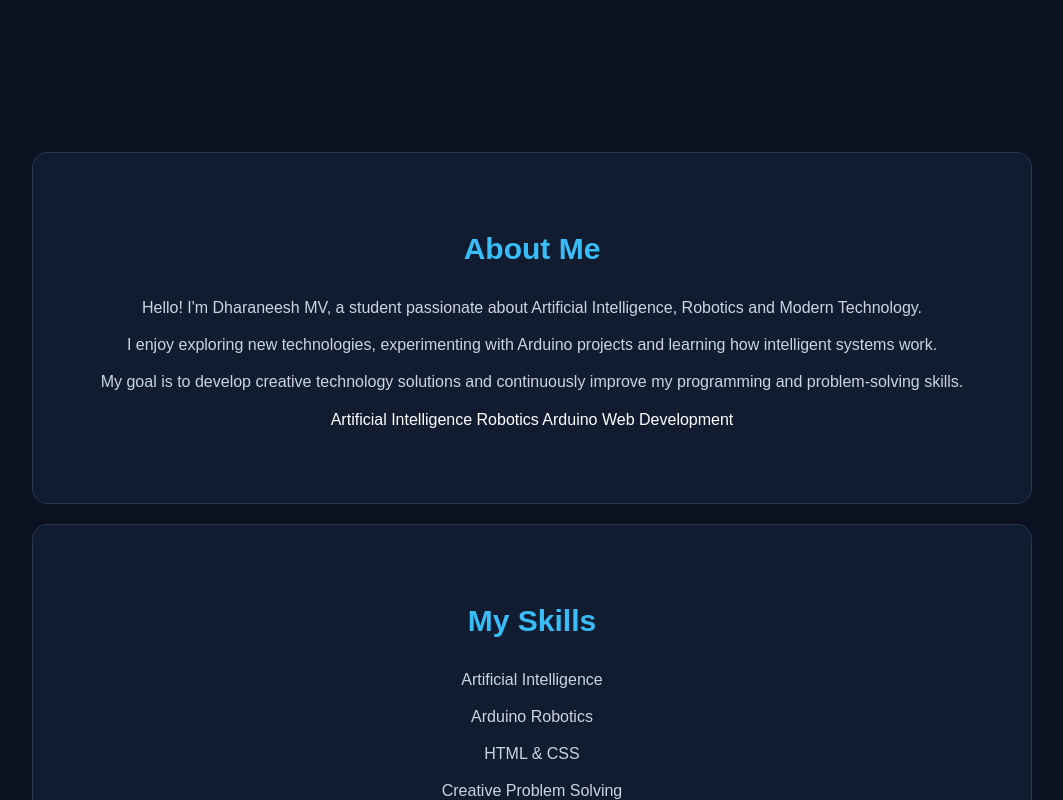
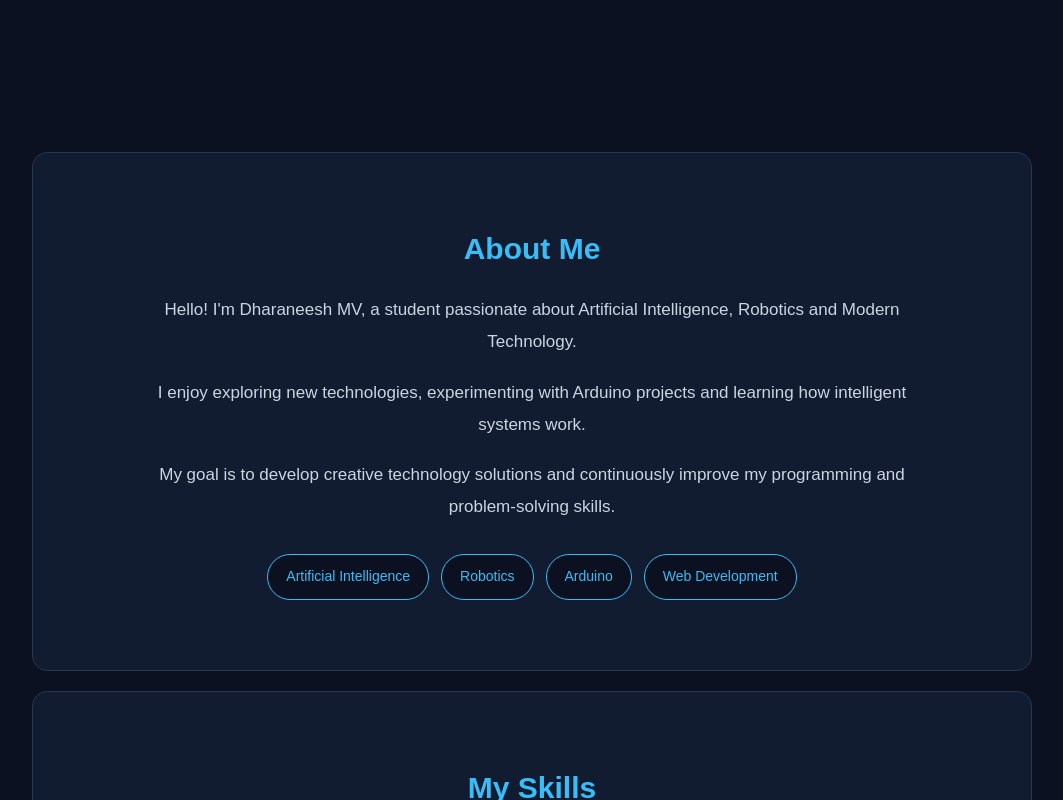
Before and after one commit to mvdharaneeshmvdharaneesh143-sketch/dharaneesh-portfolio, a plain HTML site: page index.html in a window 1280 px wide. Shown: the part 548-1348 px from the top of the page, without its empty margins (108-1171 px from the left). Drawn offline with Linux system fonts and the light colour scheme.

Commit message:
Style professional About Me section

```diff
--- a/style.css
+++ b/style.css
@@ -172,3 +172,45 @@ section:not(#home):hover {
         gap: 15px;
     }
 }
+
+/* ABOUT ME SECTION */
+
+.about-content {
+    max-width: 750px;
+    margin: 0 auto;
+}
+
+.about-content p {
+    font-size: 17px;
+    line-height: 1.9;
+    margin-bottom: 18px;
+    color: #cbd5e1;
+}
+
+/* TECHNOLOGY INTEREST TAGS */
+
+.about-interests {
+    display: flex;
+    flex-wrap: wrap;
+    justify-content: center;
+    gap: 12px;
+    margin-top: 30px;
+}
+
+.about-interests span {
+    background: #0b1120;
+    border: 1px solid #38bdf8;
+    color: #38bdf8;
+    padding: 10px 18px;
+    border-radius: 25px;
+    font-size: 14px;
+    transition: 0.3s ease;
+}
+
+/* TAG HOVER EFFECT */
+
+.about-interests span:hover {
+    background: #38bdf8;
+    color: #0b1120;
+    transform: translateY(-4px);
+}
```
